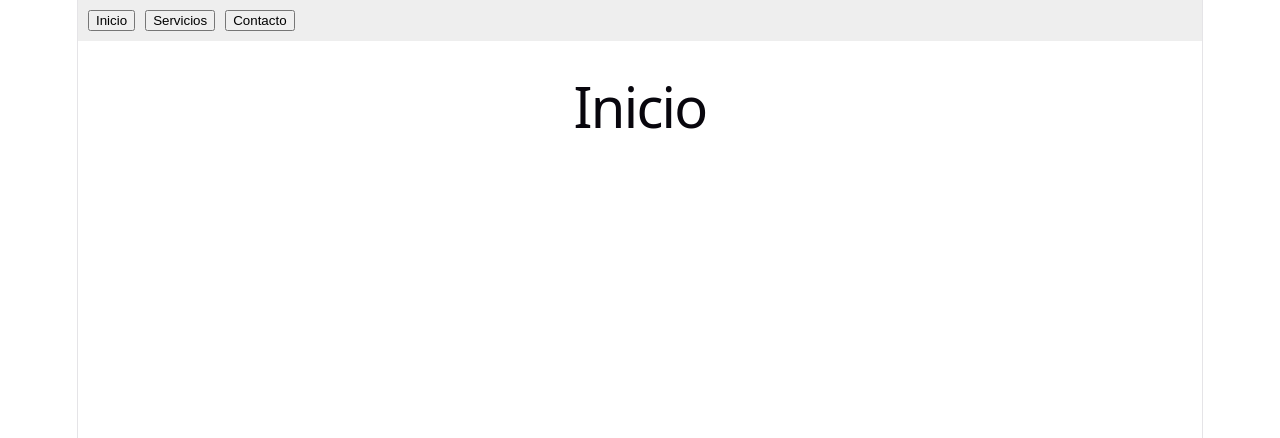
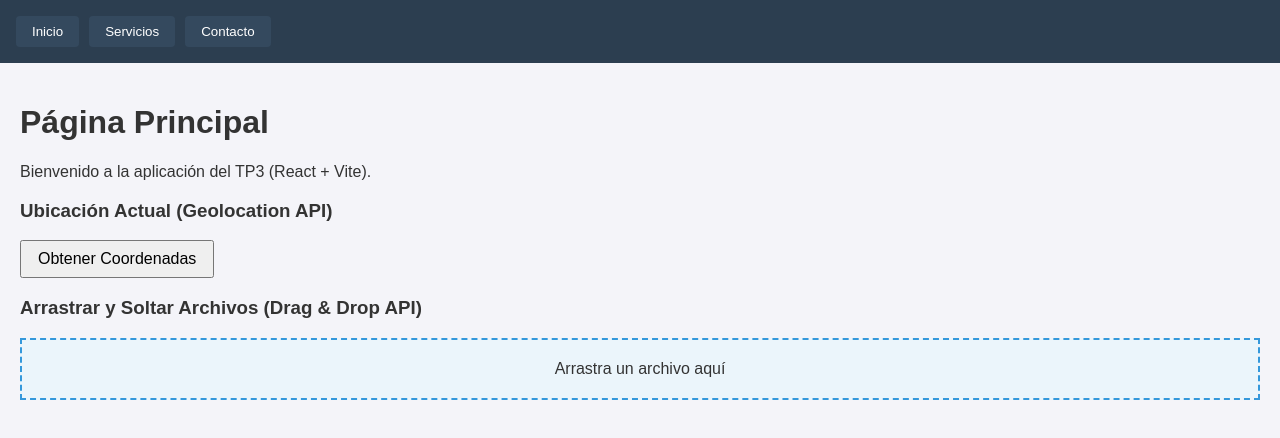
Before and after one commit to sssantyyy/tp3-lenguaje4, a React (Vite) app: page / in a window 1280 px wide. Shown: the top 438 px of the page. Built offline with nearby package versions, Linux system fonts and the light colour scheme.

Commit message:
subir actualizaciones

```diff
--- a/src/App.jsx
+++ b/src/App.jsx
@@ -1,138 +1,196 @@
 import React, { useState, useEffect } from 'react';
 
-const Inicio = () => <h1>Inicio</h1>;
-
-const Servicios = () => <h1>Servicios</h1>;
-
-const Contacto = () => {
-  const [formulario, setFormulario] = useState({ nombre: '', correo: '', mensaje: '' });
-  const [errores, setErrores] = useState({});
-  const [ubicacion, setUbicacion] = useState(null);
-  const [archivo, setArchivo] = useState(null);
+export default function App() {
+  const [activePage, setActivePage] = useState('home');
+  const [formData, setFormData] = useState({ nombre: '', email: '', mensaje: '' });
+  const [formMsg, setFormMsg] = useState('');
+  const [geoInfo, setGeoInfo] = useState('');
+  const [fileInfo, setFileInfo] = useState('');
 
   useEffect(() => {
-    const borrador = localStorage.getItem('borradorContacto');
-    if (borrador) {
-      setFormulario(JSON.parse(borrador));
+    // Cargar borrador de WebStorage API
+    const saved = localStorage.getItem('tp3_borrador');
+    if (saved) {
+      setFormData(JSON.parse(saved));
     }
+
+    // Manejar historial de navegación (History API)
+    const handlePopState = (event) => {
+      const page = event.state ? event.state.page : 'home';
+      setActivePage(page);
+    };
+
+    window.addEventListener('popstate', handlePopState);
+
+    // Navegación según el hash inicial
+    const initialHash = window.location.hash.replace('#', '');
+    if (initialHash && ['home', 'servicios', 'contacto'].includes(initialHash)) {
+      setActivePage(initialHash);
+    }
+
+    return () => window.removeEventListener('popstate', handlePopState);
   }, []);
 
-  const manejarCambio = (e) => {
-    const { name, value } = e.target;
-    const nuevoFormulario = { ...formulario, [name]: value };
-    setFormulario(nuevoFormulario);
-    localStorage.setItem('borradorContacto', JSON.stringify(nuevoFormulario));
+  const navigate = (pageId) => {
+    setActivePage(pageId);
+    window.history.pushState({ page: pageId }, '', `#${pageId}`);
+  };
+
+  const handleInputChange = (e) => {
+    const { id, value } = e.target;
+    const updatedData = { ...formData, [id]: value };
+    setFormData(updatedData);
+    localStorage.setItem('tp3_borrador', JSON.stringify(updatedData));
+  };
+
+  const guardarFormulario = (e) => {
+    e.preventDefault();
+    localStorage.removeItem('tp3_borrador');
+    setFormData({ nombre: '', email: '', mensaje: '' });
+    setFormMsg('¡Mensaje enviado e historial de borrador limpiado!');
   };
 
   const obtenerUbicacion = () => {
-    if (navigator.geolocation) {
-      navigator.geolocation.getCurrentPosition(
-        (pos) => setUbicacion({ lat: pos.coords.latitude, lng: pos.coords.longitude }),
-        (err) => console.error(err)
-      );
+    if (!navigator.geolocation) {
+      setGeoInfo('Geolocalización no soportada por el navegador.');
+      return;
     }
+    setGeoInfo('Obteniendo posición...');
+    navigator.geolocation.getCurrentPosition(
+      (pos) => {
+        setGeoInfo(`Latitud: ${pos.coords.latitude}, Longitud: ${pos.coords.longitude}`);
+      },
+      () => {
+        setGeoInfo('No se pudo obtener la ubicación.');
+      }
+    );
   };
 
   const manejarDrop = (e) => {
     e.preventDefault();
-    if (e.dataTransfer.files && e.dataTransfer.files.length > 0) {
-      setArchivo(e.dataTransfer.files[0].name);
-    }
-  };
-
-  const validar = () => {
-    const nuevosErrores = {};
-    if (!formulario.nombre.trim()) nuevosErrores.nombre = "El nombre y apellido son obligatorios.";
-    if (!formulario.correo.includes('@')) nuevosErrores.correo = "Debe ingresar un correo válido.";
-    if (formulario.mensaje.length > 300) nuevosErrores.mensaje = "El mensaje no puede superar los 300 caracteres.";
-    return nuevosErrores;
-  };
-
-  const manejarEnvio = (e) => {
-    e.preventDefault();
-    const validacion = validar();
-
-    if (Object.keys(validacion).length > 0) {
-      setErrores(validacion);
-    } else {
-      setErrores({});
-      alert("Simulando envío a cuenta de correo...");
-      console.log("Enviando:", formulario, ubicacion, archivo);
-
-      localStorage.removeItem('borradorContacto');
-      setFormulario({ nombre: '', correo: '', mensaje: '' });
-      setUbicacion(null);
-      setArchivo(null);
+    const files = e.dataTransfer.files;
+    if (files.length > 0) {
+      setFileInfo(`Archivo recibido: ${files[0].name} (${files[0].size} bytes)`);
     }
   };
 
   return (
-    <div style={{ padding: '20px' }}>
-      <h1>Contacto</h1>
-      <form onSubmit={manejarEnvio} style={{ display: 'flex', flexDirection: 'column', gap: '15px', maxWidth: '400px' }}>
-        <div>
-          <label>Nombre y Apellido:</label><br />
-          <input type="text" name="nombre" value={formulario.nombre} onChange={manejarCambio} style={{ width: '100%' }} />
-          {errores.nombre && <span style={{ color: 'red' }}>{errores.nombre}</span>}
-        </div>
+    <div>
+      <nav style={{ background: '#2c3e50', padding: '1rem', display: 'flex', gap: '10px' }}>
+        <button
+          style={navButtonStyle}
+          onClick={() => navigate('home')}
+        >
+          Inicio
+        </button>
+        <button
+          style={navButtonStyle}
+          onClick={() => navigate('servicios')}
+        >
+          Servicios
+        </button>
+        <button
+          style={navButtonStyle}
+          onClick={() => navigate('contacto')}
+        >
+          Contacto
+        </button>
+      </nav>
 
-        <div>
-          <label>Correo Electrónico:</label><br />
-          <input type="email" name="correo" value={formulario.correo} onChange={manejarCambio} style={{ width: '100%' }} />
-          {errores.correo && <span style={{ color: 'red' }}>{errores.correo}</span>}
-        </div>
+      {/* Página Inicio */}
+      <div style={{ padding: '20px', display: activePage === 'home' ? 'block' : 'none' }}>
+        <h1>Página Principal</h1>
+        <p>Bienvenido a la aplicación del TP3 (React + Vite).</p>
 
-        <div>
-          <label>Mensaje:</label><br />
-          <textarea name="mensaje" value={formulario.mensaje} onChange={manejarCambio} rows="4" style={{ width: '100%' }} />
-          {errores.mensaje && <span style={{ color: 'red' }}>{errores.mensaje}</span>}
-        </div>
+        <h3>Ubicación Actual (Geolocation API)</h3>
+        <button style={actionButtonStyle} onClick={obtenerUbicacion}>Obtener Coordenadas</button>
+        <p>{geoInfo}</p>
 
-        <button type="button" onClick={obtenerUbicacion}>Compartir mi ubicación actual</button>
-        {ubicacion && <small>Ubicación capturada: Lat {ubicacion.lat}, Lng {ubicacion.lng}</small>}
-
+        <h3>Arrastrar y Soltar Archivos (Drag & Drop API)</h3>
         <div
+          style={{
+            border: '2px dashed #3498db',
+            padding: '20px',
+            textAlign: 'center',
+            margin: '10px 0',
+            background: '#ebf5fb'
+          }}
           onDragOver={(e) => e.preventDefault()}
           onDrop={manejarDrop}
-          style={{ border: '2px dashed #666', padding: '20px', textAlign: 'center' }}
         >
-          Arrastra y suelta un archivo adjunto aquí
+          Arrastra un archivo aquí
         </div>
-        {archivo && <small>Archivo listo: {archivo}</small>}
+        <p>{fileInfo}</p>
+      </div>
 
-        <button type="submit" style={{ padding: '10px', marginTop: '10px' }}>Enviar Mensaje</button>
-      </form>
-    </div>
-  );
-};
+      {/* Página Servicios */}
+      <div style={{ padding: '20px', display: activePage === 'servicios' ? 'block' : 'none' }}>
+        <h1>Servicios</h1>
+        <ul>
+          <li>Desarrollo Web</li>
+          <li>Diseño UI/UX</li>
+          <li>Consultoría Técnica</li>
+        </ul>
+      </div>
 
-export default function App() {
-  const [ruta, setRuta] = useState(window.location.pathname);
+      {/* Página Contacto */}
+      <div style={{ padding: '20px', display: activePage === 'contacto' ? 'block' : 'none' }}>
+        <h1>Contacto</h1>
+        <form style={{ display: 'flex', flexDirection: 'column', gap: '10px', maxWidth: '400px' }} onSubmit={guardarFormulario}>
+          <label>Nombre:</label>
+          <input
+            type="text"
+            id="nombre"
+            value={formData.nombre}
+            onChange={handleInputChange}
+            style={inputStyle}
+            required
+          />
 
-  useEffect(() => {
-    const manejarPopState = () => setRuta(window.location.pathname);
-    window.addEventListener('popstate', manejarPopState);
-    return () => window.removeEventListener('popstate', manejarPopState);
-  }, []);
+          <label>Correo Electrónico:</label>
+          <input
+            type="email"
+            id="email"
+            value={formData.email}
+            onChange={handleInputChange}
+            style={inputStyle}
+            required
+          />
 
-  const navegar = (nuevaRuta) => {
-    window.history.pushState({}, '', nuevaRuta);
-    setRuta(nuevaRuta);
-  };
+          <label>Mensaje:</label>
+          <textarea
+            id="mensaje"
+            rows="4"
+            value={formData.mensaje}
+            onChange={handleInputChange}
+            style={inputStyle}
+            required
+          />
 
-  return (
-    <div style={{ fontFamily: 'sans-serif' }}>
-      <nav style={{ padding: '10px', background: '#eee', display: 'flex', gap: '10px' }}>
-        <button onClick={() => navegar('/')}>Inicio</button>
-        <button onClick={() => navegar('/servicios')}>Servicios</button>
-        <button onClick={() => navegar('/contacto')}>Contacto</button>
-      </nav>
-
-      <main style={{ padding: '20px' }}>
-        {ruta === '/' && <Inicio />}
-        {ruta === '/servicios' && <Servicios />}
-        {ruta === '/contacto' && <Contacto />}
-      </main>
+          <button type="submit" style={actionButtonStyle}>Enviar</button>
+        </form>
+        <p style={{ color: 'green' }}>{formMsg}</p>
+      </div>
     </div>
   );
 }
+
+const navButtonStyle = {
+  background: '#34495e',
+  color: 'white',
+  border: 'none',
+  padding: '8px 16px',
+  cursor: 'pointer',
+  borderRadius: '4px'
+};
+
+const actionButtonStyle = {
+  padding: '8px 16px',
+  fontSize: '1rem',
+  cursor: 'pointer'
+};
+
+const inputStyle = {
+  padding: '8px',
+  fontSize: '1rem'
+};
--- a/src/index.css
+++ b/src/index.css
@@ -1,111 +1,7 @@
-:root {
-  --text: #6b6375;
-  --text-h: #08060d;
-  --bg: #fff;
-  --border: #e5e4e7;
-  --code-bg: #f4f3ec;
-  --accent: #aa3bff;
-  --accent-bg: rgba(170, 59, 255, 0.1);
-  --accent-border: rgba(170, 59, 255, 0.5);
-  --social-bg: rgba(244, 243, 236, 0.5);
-  --shadow:
-    rgba(0, 0, 0, 0.1) 0 10px 15px -3px, rgba(0, 0, 0, 0.05) 0 4px 6px -2px;
-
-  --sans: system-ui, 'Segoe UI', Roboto, sans-serif;
-  --heading: system-ui, 'Segoe UI', Roboto, sans-serif;
-  --mono: ui-monospace, Consolas, monospace;
-
-  font: 18px/145% var(--sans);
-  letter-spacing: 0.18px;
-  color-scheme: light dark;
-  color: var(--text);
-  background: var(--bg);
-  font-synthesis: none;
-  text-rendering: optimizeLegibility;
-  -webkit-font-smoothing: antialiased;
-  -moz-osx-font-smoothing: grayscale;
-
-  @media (max-width: 1024px) {
-    font-size: 16px;
-  }
+body {
+  font-family: sans-serif;
+  margin: 0;
+  padding: 0;
+  background: #f4f4f9;
+  color: #333;
 }
-
-@media (prefers-color-scheme: dark) {
-  :root {
-    --text: #9ca3af;
-    --text-h: #f3f4f6;
-    --bg: #16171d;
-    --border: #2e303a;
-    --code-bg: #1f2028;
-    --accent: #c084fc;
-    --accent-bg: rgba(192, 132, 252, 0.15);
-    --accent-border: rgba(192, 132, 252, 0.5);
-    --social-bg: rgba(47, 48, 58, 0.5);
-    --shadow:
-      rgba(0, 0, 0, 0.4) 0 10px 15px -3px, rgba(0, 0, 0, 0.25) 0 4px 6px -2px;
-  }
-
-  #social .button-icon {
-    filter: invert(1) brightness(2);
-  }
-}
-
-body {
-  margin: 0;
-}
-
-#root {
-  width: 1126px;
-  max-width: 100%;
-  margin: 0 auto;
-  text-align: center;
-  border-inline: 1px solid var(--border);
-  min-height: 100svh;
-  display: flex;
-  flex-direction: column;
-  box-sizing: border-box;
-}
-
-h1,
-h2 {
-  font-family: var(--heading);
-  font-weight: 500;
-  color: var(--text-h);
-}
-
-h1 {
-  font-size: 56px;
-  letter-spacing: -1.68px;
-  margin: 32px 0;
-  @media (max-width: 1024px) {
-    font-size: 36px;
-    margin: 20px 0;
-  }
-}
-h2 {
-  font-size: 24px;
-  line-height: 118%;
-  letter-spacing: -0.24px;
-  margin: 0 0 8px;
-  @media (max-width: 1024px) {
-    font-size: 20px;
-  }
-}
-p {
-  margin: 0;
-}
-
-code,
-.counter {
-  font-family: var(--mono);
-  display: inline-flex;
-  border-radius: 4px;
-  color: var(--text-h);
-}
-
-code {
-  font-size: 15px;
-  line-height: 135%;
-  padding: 4px 8px;
-  background: var(--code-bg);
-}
```
